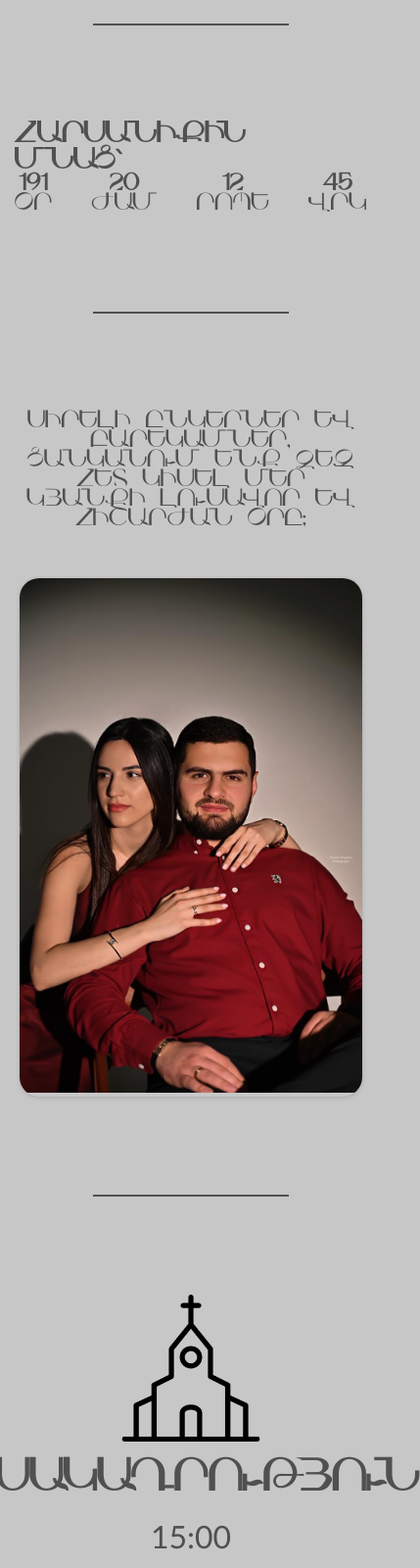
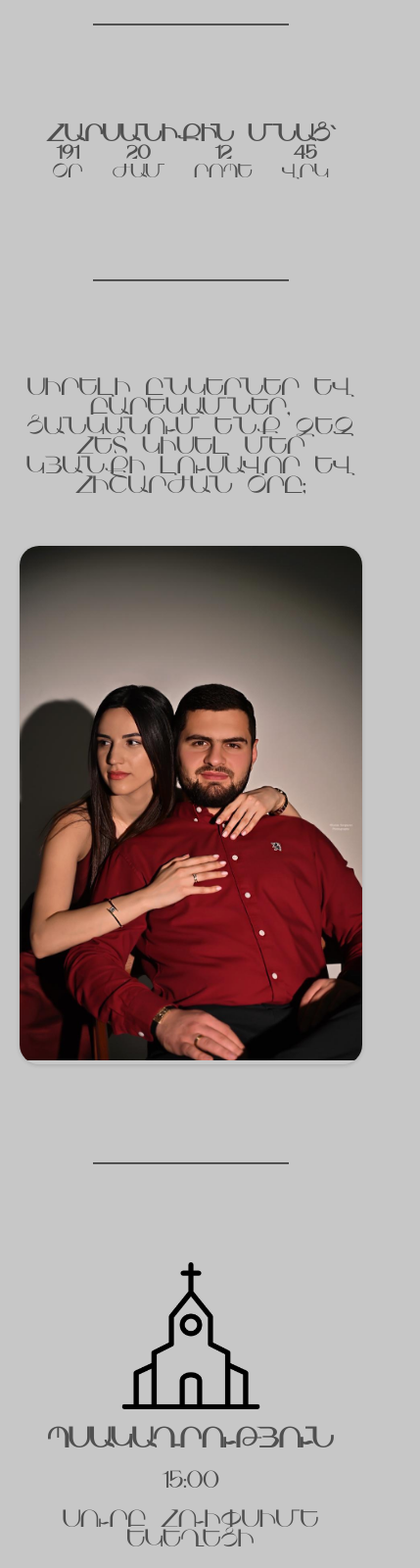
Before and after one commit to Erik-Lyuda/invitation, a plain HTML site: page index.html in a window 390 px wide. Shown: the part 940-2540 px from the top of the page at 98% size, 429 px wide, since content can reach past the window. Drawn offline with Linux system fonts and the light colour scheme.

Commit message:
second commit

```diff
--- a/index.css
+++ b/index.css
@@ -58,22 +58,22 @@ header {
 }
 
 .countdown-title {
-  font-size: clamp(1.5rem, 6vw, 2.5rem);
+  font-size: clamp(1rem, 5vw, 2.5rem);
   text-align: start;
 }
 #countdown {
   display: flex;
-  gap: 40px;
+  gap: 30px;
   align-items: center;
   font-family: "Armenia";
 }
 #countdown p {
   font-weight: 700;
-  /* font-size: clamp(3rem, -1.5rem + 10vw, 5rem); */
+  font-size: clamp(1rem, -1.5rem + 10vw, 3rem);
 }
 
 #countdown span {
-  /* font-size: clamp(2rem, -1.5rem + 10vw, 3rem); */
+  font-size: clamp(1rem, -1.5rem + 10vw, 2rem);
 }
 
 .countdown-item {
@@ -87,11 +87,10 @@ header {
   flex-direction: column;
   align-items: center;
   gap: 20px;
-  font-size: clamp(2rem, 5vw, 2rem);
+  /* font-size: 2rem; */
 }
 .place .time {
-  font-size: clamp(2rem, 5vw, 5rem);
-  font-family: "Gill Sans", "Gill Sans MT", Calibri, "Trebuchet MS", sans-serif;
+  /* font-size: clamp(2rem, 10vw, 5rem); */
 }
 .place .city {
   /* font-size: 2.5rem; */
--- a/index.html
+++ b/index.html
@@ -74,19 +74,18 @@
             </div>
             <h3 class="title2">Հանդիսություն</h3>
             <div class="time">17:00</div>
-            <div class="city">Սուրբ Հռիփսիմե եկեղեցի
+            <div class="city">Դվին Ռեստորանային համալիր
             </div>
-
         </div>
 
         <div class="line"></div>
 
         <div class="place">
-            <div class="place-img" >
+            <div class="place-img">
                 <img src="./images/car.png" alt="glasses">
             </div>
-            <h3 class="title2" >Ավարտ</h3>
-            <div class="time" >00:00</div>
+            <h3 class="title2">Ավարտ</h3>
+            <div class="time">00:00</div>
         </div>
 
         <div class="wait">
```
